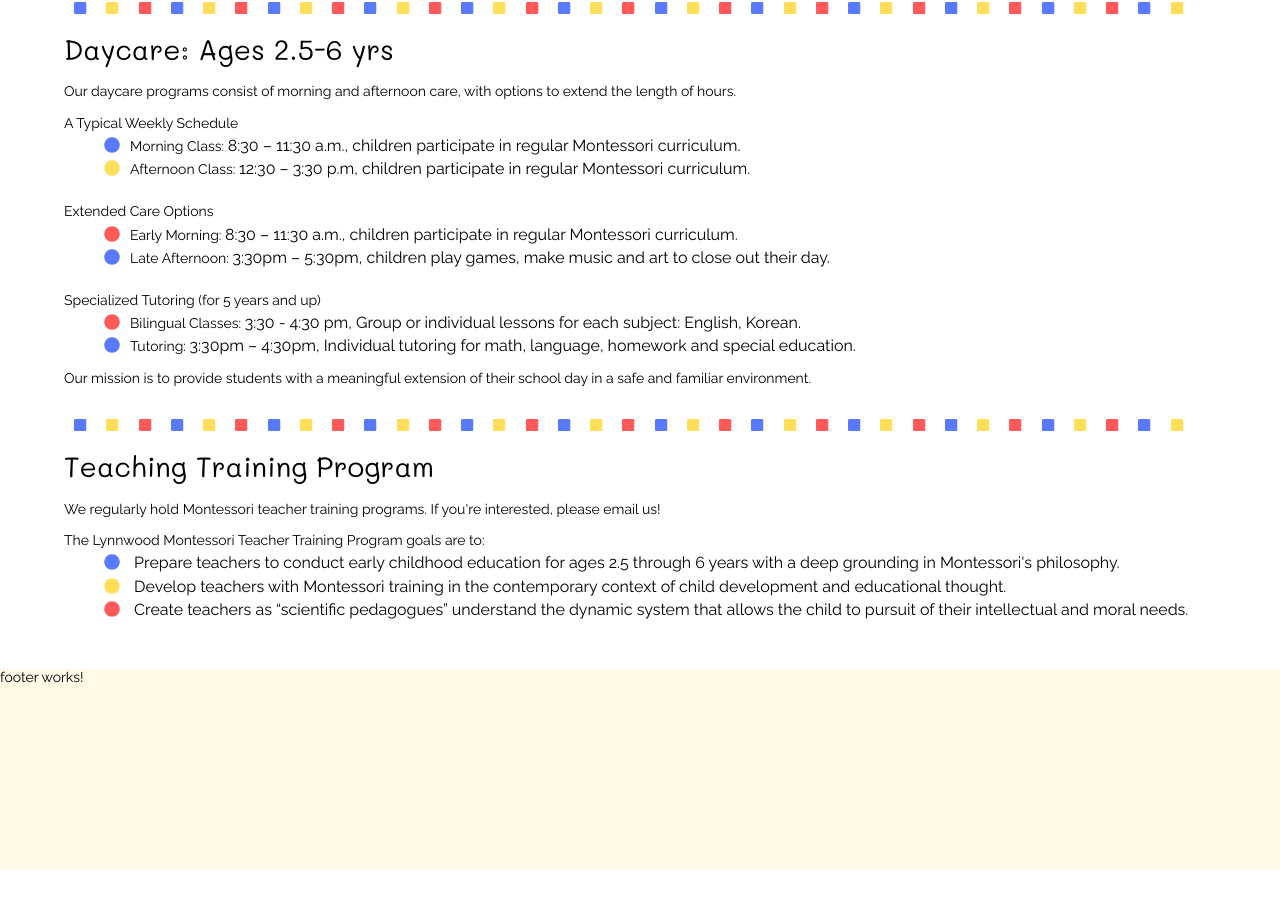
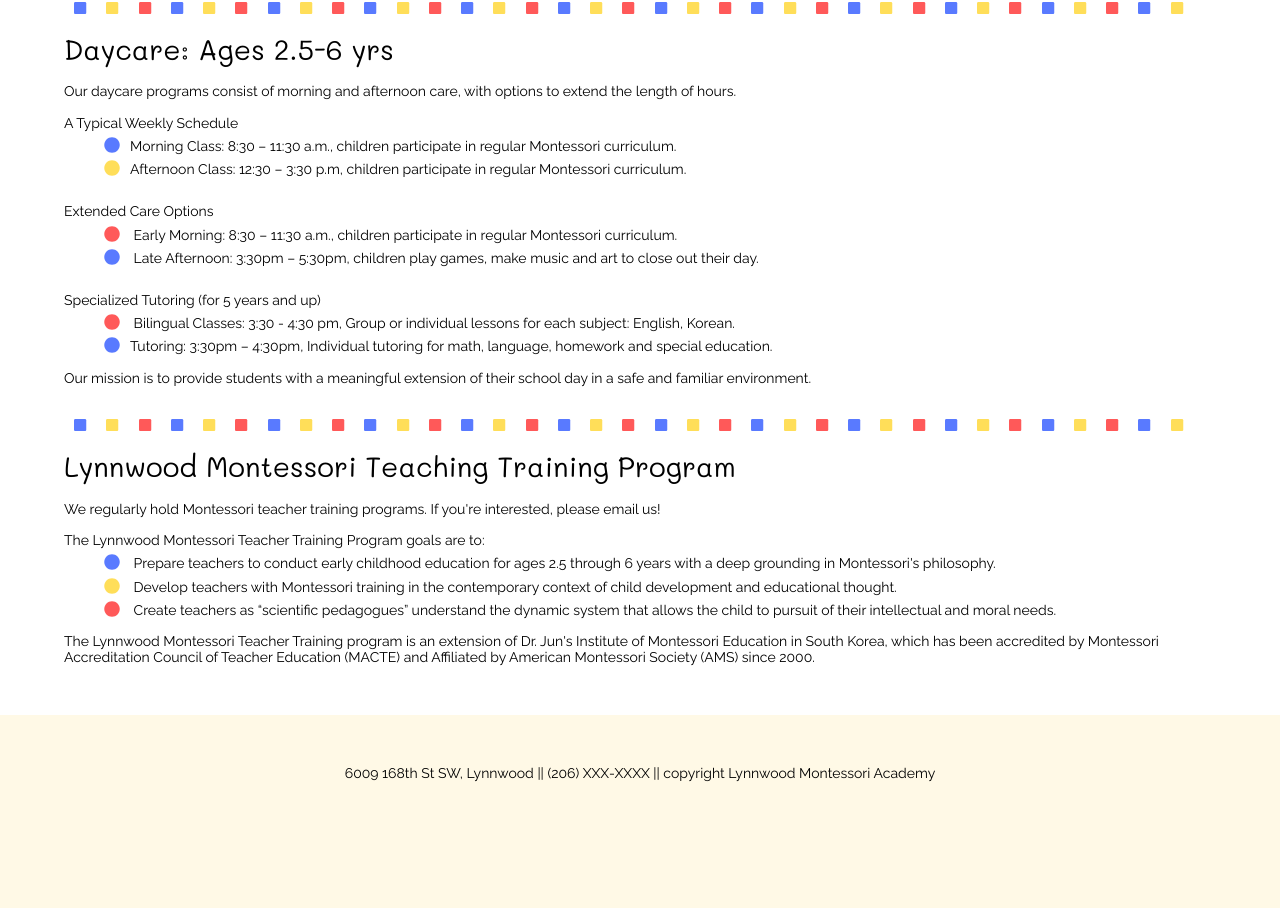
Before and after one commit to AlisaSong/lynnwoodmontessori, an Angular app: page /programs in a window 1280 px wide. Shown: the part 232-1140 px from the top of the page. Before the commit the page ends 1101 px from the top, so only its background shows below. Built offline with nearby package versions, Linux system fonts and the light colour scheme.

Commit message:
fix iframe issues

```diff
--- a/src/app/components/footer/footer.component.html
+++ b/src/app/components/footer/footer.component.html
@@ -1 +1,5 @@
-<p class='container'>footer works!</p>
+<div class="footer-container">
+    <div class="footer-content">
+        6009 168th St SW, Lynnwood || (206) XXX-XXXX || copyright Lynnwood Montessori Academy
+    </div>
+</div>
--- a/src/app/components/footer/footer.component.scss
+++ b/src/app/components/footer/footer.component.scss
@@ -1,5 +1,12 @@
-.container {
+.footer-container {
   background-color: rgb(255, 249, 230);
   height: 200px;
   margin: 0;
+  text-align: center;
+  width: 100%;
 }
+
+.footer-content {
+  font-size: 14px;
+  padding-top: 50px;
+}
--- a/src/app/components/header/header.component.scss
+++ b/src/app/components/header/header.component.scss
@@ -29,7 +29,6 @@
 .hamburger-title {
   margin-left: 10px;
 }
-
 
 .links {
   display: none;
@@ -63,7 +62,7 @@
   height: 100%;
   width: 40%;
   position: fixed; /* Stay in place */
-  z-index: 2; /* Sit on top */
+  z-index: 5; /* Sit on top */
   background-color: #363636;
 }
 
--- a/src/app/components/home/home.component.html
+++ b/src/app/components/home/home.component.html
@@ -7,7 +7,7 @@
     <div class='text-container'>
       <h1>Our Academy</h1>
       <p>The Lynnwood Montessori Academy provides offers a complete range of educational services
-        for children (ages 6 months to 6 years old), including care before and after school, and special summer programs.
+        for children (ages 2.5-6 years old), including care before and after school, and special summer programs.
         We pride ourselves in providing an enriching, multi-faceted environment where children thrive.
       </p>
 
@@ -15,7 +15,9 @@
       Children love to learn by experiencing the world using all of their senses.
       We provide a hands-on classroom environment stocked with learning materials for important area
       from practical life skills and sensory management, to mathematics and STEM, to art, music and language.
-      Even the youngest children love learning about their world!</p>
+      Even the youngest children love learning about their world! Visit our <a href="http://www.google.com">programs page</a>
+      to learn more.
+      </p>
       <div class="icon-border">
           <span *ngFor="let number of numbers">
             <fa-icon class="icon-blue border-icon" [icon]="faSquare"></fa-icon>
@@ -28,22 +30,31 @@
       <ul>
         <li>
             <fa-icon class="icon-blue icon-bullet" [icon]="faCircle"></fa-icon>
-            <span class="strong-text">Freedom of movement:</span> To encourage a broad understanding of the world, we encourage the children to move about freely,
+            <span class="strong-text">Freedom of movement:</span>
+            <span>
+              To encourage a broad understanding of the world, we encourage the children to move about freely,
                 choosing their “work” with responsibility and freedom.
                 We nurture their independence and watch their self confidence grow as they learn through thoughtfully planned projects that allow them to learn as individuals,
                 at their own pace and to reach toward their full potential.
+            </span>
         </li>
         <li>
             <fa-icon class="icon-yellow icon-bullet" [icon]="faCircle"></fa-icon>
-            <span class="strong-text">Guidance for Learning:</span> Our school is based upon the fundamental need of each child
+            <span class="strong-text">Guidance for Learning:</span>
+            <span>
+                Our school is based upon the fundamental need of each child
                 to have freedom of within limits. We structure our care so that children are given ample opportunity to
                 explore their world with their hands in a safe environment so they may learn.
+            </span>
         </li>
         <li>
             <fa-icon class="icon-red icon-bullet" [icon]="faCircle"></fa-icon>
-            <span class="strong-text">Socialization:</span> As children learn, we encourage them to use their
+            <span class="strong-text">Socialization:</span>
+            <span>
+                As children learn, we encourage them to use their
                 growing vocabulary and express themselves as a individuals. We love chatting with the children in our care, talking about
                 their interests, life values and loved ones.
+            </span>
             </li>
       </ul>
 <br><br><br><br>
--- a/src/app/components/home/home.component.ts
+++ b/src/app/components/home/home.component.ts
@@ -1,5 +1,6 @@
 import { Component, OnInit } from '@angular/core';
 import { BrowserUtil } from 'src/app/utils/browser-util';
+import { Router } from '@angular/router';
 import { faSquare, faCircle } from '@fortawesome/free-solid-svg-icons';
 
 @Component({
@@ -12,7 +13,7 @@
   faCircle = faCircle;
   numbers = [1, 2, 3, 4, 5, 6, 7, 8, 9, 10, 1, 2, 3, 4, 5, 6, 7, 8, 9, 10];
 
-  constructor(private browserUtil: BrowserUtil) { }
+  constructor(private browserUtil: BrowserUtil, private router: Router) { }
 
   ngOnInit() {
     this.browserUtil.resetScroll();
--- a/src/app/components/programs/programs.component.html
+++ b/src/app/components/programs/programs.component.html
@@ -16,13 +16,15 @@
           <ul>
               <li>
                   <fa-icon class="icon-blue icon-bullet" [icon]="faCircle"></fa-icon>
-                  <span>Morning Class: </span>
+                  <span>Morning Class:
                   8:30 – 11:30 a.m., children participate in regular Montessori curriculum.
+                </span>
               </li>
               <li>
                   <fa-icon class="icon-yellow icon-bullet" [icon]="faCircle"></fa-icon>
-                  <span>Afternoon Class: </span>
+                  <span>Afternoon Class:
                   12:30 – 3:30 p.m, children participate in regular Montessori curriculum.
+                </span>
               </li>
             </ul>
             <br>
@@ -30,13 +32,15 @@
           <ul>
               <li>
                   <fa-icon class="icon-red icon-bullet" [icon]="faCircle"></fa-icon>
-                  <span>Early Morning: </span>
-                  8:30 – 11:30 a.m., children participate in regular Montessori curriculum.
+                  <span>
+                    Early Morning: 8:30 – 11:30 a.m., children participate in regular Montessori curriculum.
+                  </span>
               </li>
               <li>
                   <fa-icon class="icon-blue icon-bullet" [icon]="faCircle"></fa-icon>
-                  <span>Late Afternoon: </span>
-                  3:30pm – 5:30pm, children play games, make music and art to close out their day.
+                  <span>
+                    Late Afternoon: 3:30pm – 5:30pm, children play games, make music and art to close out their day.
+                  </span>
               </li>
             </ul>
             <br>
@@ -44,13 +48,14 @@
             <ul>
                 <li>
                     <fa-icon class="icon-red icon-bullet" [icon]="faCircle"></fa-icon>
-                    <span>Bilingual Classes: </span>
-                    3:30 - 4:30 pm, Group or individual lessons for each subject: English, Korean.
+                    <span>
+                      Bilingual Classes: 3:30 - 4:30 pm, Group or individual lessons for each subject: English, Korean.
+                    </span>
                 </li>
                 <li>
                     <fa-icon class="icon-blue icon-bullet" [icon]="faCircle"></fa-icon>
-                    <span>Tutoring: </span>
-                    3:30pm – 4:30pm, Individual tutoring for math, language, homework and special education.
+                    <span>Tutoring: 3:30pm – 4:30pm, Individual tutoring for math, language, homework and special education.
+                    </span>
                 </li>
               </ul>
             <p>Our mission is to provide students with a meaningful extension of their school day in a safe and familiar environment.</p>
@@ -63,25 +68,35 @@
             </span>
           </div>
 
-            <h1>Teaching Training Program</h1>
+            <h1>Lynnwood Montessori Teaching Training Program</h1>
             <p>We regularly hold Montessori teacher training programs. If you're interested, please email us!</p>
             <span>The Lynnwood Montessori Teacher Training Program goals are to:</span>
             <ul>
                 <li>
                     <fa-icon class="icon-blue icon-bullet" [icon]="faCircle"></fa-icon>
-                    Prepare teachers to conduct early childhood education for ages 2.5 through 6 years with a deep grounding in Montessori's philosophy.
+                    <span>
+                        Prepare teachers to conduct early childhood education for ages 2.5 through 6 years with a deep grounding in Montessori's philosophy.
+                    </span>
                 </li>
                 <li>
                     <fa-icon class="icon-yellow icon-bullet" [icon]="faCircle"></fa-icon>
-                    Develop teachers with Montessori training in the contemporary context of child development and educational thought.
+                    <span>
+                        Develop teachers with Montessori training in the contemporary context of child development and educational thought.
+                    </span>
                 </li>
                 <li>
                     <fa-icon class="icon-red icon-bullet" [icon]="faCircle"></fa-icon>
-                    Create teachers as “scientific pedagogues” understand the dynamic system that allows
-                    the child to pursuit of their intellectual and moral needs.
+                    <span>
+                        Create teachers as “scientific pedagogues” understand the dynamic system that allows
+                        the child to pursuit of their intellectual and moral needs.
+                    </span>
                   </li>
               </ul>
+              <p>
+                The Lynnwood Montessori Teacher Training program is an extension of Dr. Jun's Institute of Montessori Education
+                in South Korea, which has been accredited by Montessori Accreditation Council of Teacher Education (MACTE) and
+                Affiliated by American Montessori Society (AMS) since 2000.
+              </p>
           </div>
-
     </div>
   <app-footer></app-footer>
--- a/src/app/components/tour/tour.component.html
+++ b/src/app/components/tour/tour.component.html
@@ -1,4 +1,29 @@
 <div class='main-container'>
-  <p>tour works!</p>
-</div>
-<app-footer></app-footer>
+    <div class='content-container'>
+      <div class='text-container'>
+        <h1>Tours: Visit Our Academy</h1>
+        <p>While we love our website, we strongly believe that the best way for a parent to know whether a school is really
+          “the best school” for your child is to see it in operation, where you can witness our school's spirit, interactions
+          among the children, and the guidance we teachers provide your little ones.
+        </p>
+        <p>
+            We invite you to visit and experience our community first-hand. <a href="">Contact us</a> today and let us know what we can do for you and your child!
+        </p>
+        <h1>Directions</h1>
+        <div class="map-container">
+        <div class="map">
+            <iframe [src]="safeSrc" width="600" height="450" frameborder="0" style="border:0;" allowfullscreen=""></iframe>
+            <br><br>
+        </div>
+        <p class="directions">
+          Located a couple blocks from Highway 99, we are across the street from Meadowdale High School on 168th St SW.
+          Feel free to use our parking lot and there is free street parking available as well.
+        </p>
+      </div>
+        <div class="clearfix"></div>
+
+  <br><br><br><br>
+      </div>
+    </div>
+  </div>
+  <app-footer></app-footer>
--- a/src/app/components/tour/tour.component.scss
+++ b/src/app/components/tour/tour.component.scss
@@ -0,0 +1,37 @@
+.clearfix{
+    clear:both
+}
+
+.map {
+    height: 100%;
+    width: 100%;
+    margin-right:2%;
+    float: left;
+
+    iframe {
+        width:100%;
+    }
+
+    @media screen and (min-width: 850px) {
+        width: 50%;
+        float: left;
+    }
+
+    @media screen and (min-width: 850px) {
+        width: 40%;
+    }
+}
+
+.map-container {
+    display: inline-block;
+    margin: 0 auto;
+}
+
+.directions {
+    width: 100%;
+
+    @media screen and (min-width: 850px) {
+        float: left;
+        width: 55%;
+    }
+}
--- a/src/app/components/tour/tour.component.ts
+++ b/src/app/components/tour/tour.component.ts
@@ -1,5 +1,6 @@
 import { Component, OnInit } from '@angular/core';
 import { BrowserUtil } from 'src/app/utils/browser-util';
+import { DomSanitizer, SafeResourceUrl } from '@angular/platform-browser';
 
 @Component({
   selector: 'app-tour',
@@ -7,11 +8,15 @@
   styleUrls: ['./tour.component.scss']
 })
 export class TourComponent implements OnInit {
+  url: string = "https://www.google.com/maps/embed?pb=!1m18!1m12!1m3!1d19502.16684984935!2d-122.35095995244247!3d47.84594984131133!2m3!1f0!2f0!3f0!3m2!1i1024!2i768!4f13.1!3m3!1m2!1s0x549004e69011cc33%3A0xebae3ea955ac2eb7!2s6009%20168th%20St%20SW%2C%20Lynnwood%2C%20WA%2098037!5e0!3m2!1sen!2sus!4v1575671759733!5m2!1sen!2sus";
+  safeSrc: SafeResourceUrl;
 
-  constructor(private browserUtil: BrowserUtil) { }
+  constructor(private browserUtil: BrowserUtil, public sanitizer: DomSanitizer) {
+   }
 
   ngOnInit() {
     this.browserUtil.resetScroll();
+    this.safeSrc =  this.sanitizer.bypassSecurityTrustResourceUrl(this.url);
+
   }
-
 }
--- a/src/styles.scss
+++ b/src/styles.scss
@@ -82,9 +82,6 @@
 .main-container {
  min-height: 100vh; /* will cover the 100% of viewport */
  overflow: hidden;
- display: block;
- position: relative;
- z-index: -1;
 }
 
 .text-container {
```
Lines whose indentation alone changed are shown as unchanged.
